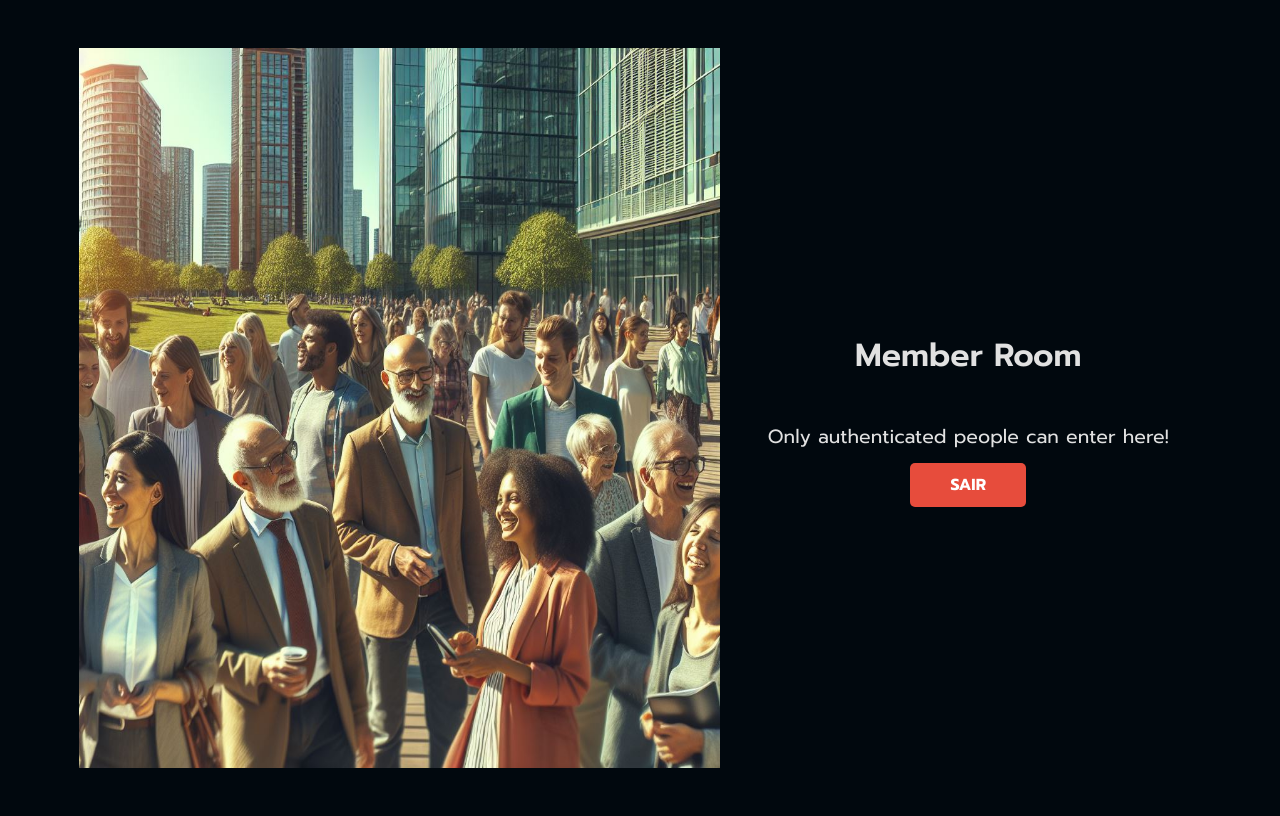
After one commit to LuizCenci/django-restapi, a Django app: template templates/members.html in a window 1280 px wide. The commit adds this page. Run offline with Django 5.2, Linux system fonts and the light colour scheme; the template is opened without the code that fills it, so the values that code supplies are empty.

Commit message:
login and logout added

```diff
--- a/tech/urls.py
+++ b/tech/urls.py
@@ -3,4 +3,6 @@ from tech.views import *
 
 urlpatterns = [
     path('', index, name='index'),
+    path('member', members, name='members'),
+
 ]
--- /dev/null
+++ b/templates/members.html
@@ -0,0 +1,23 @@
+{% load static %}
+<!DOCTYPE html>
+<html lang="en">
+<head>
+    <meta charset="UTF-8">
+    <meta name="viewport" content="width=device-width, initial-scale=1.0">
+    <link rel="stylesheet" href="{% static 'style.css' %}">
+    <title>Área restrita</title>
+</head>
+<body>
+    <header>
+        <img src="{% static 'assets/member.jpeg' %}" alt="logo" class="logo">
+    </header>
+    <main>
+        <h1>Member Room</h1>
+        <p>Only authenticated people can enter here!</p>
+        <div class="btn">
+            <a class="btn" href="http://localhost:8000/accounts/logout/">SAIR</a>
+        </div>
+
+    </main>
+</body>
+</html>
--- a/templates/static/style.css
+++ b/templates/static/style.css
@@ -78,3 +78,21 @@ p {
     font-size: 1.5rem;
     line-height: 1.5rem;
 }
+
+
+.btn {
+    background-color: #e74c3c; /* Cor de fundo vermelha */
+    color: white; /* Cor do texto */
+    padding: 10px 20px; /* Espaçamento interno */
+    text-decoration: none; /* Remove o sublinhado */
+    border-radius: 5px; /* Bordas arredondadas */
+    font-size: 16px; /* Tamanho da fonte */
+    font-weight: bold; /* Texto em negrito */
+    border: none; /* Remove qualquer borda padrão */
+    cursor: pointer; /* Cursor de mãozinha ao passar por cima */
+    transition: background-color 0.3s ease; /* Suaviza a transição da cor ao passar o mouse */
+}
+
+.btn:hover {
+    background-color: #c0392b; /* Cor ao passar o mouse (um tom mais escuro de vermelho) */
+}
```
Also changed, not shown: setup/settings.py (+6 -1 lines), tech/views.py (+6 -2 lines), templates/index.html (+8 -1 lines), db.sqlite3, templates/static/assets/google.png (added).
